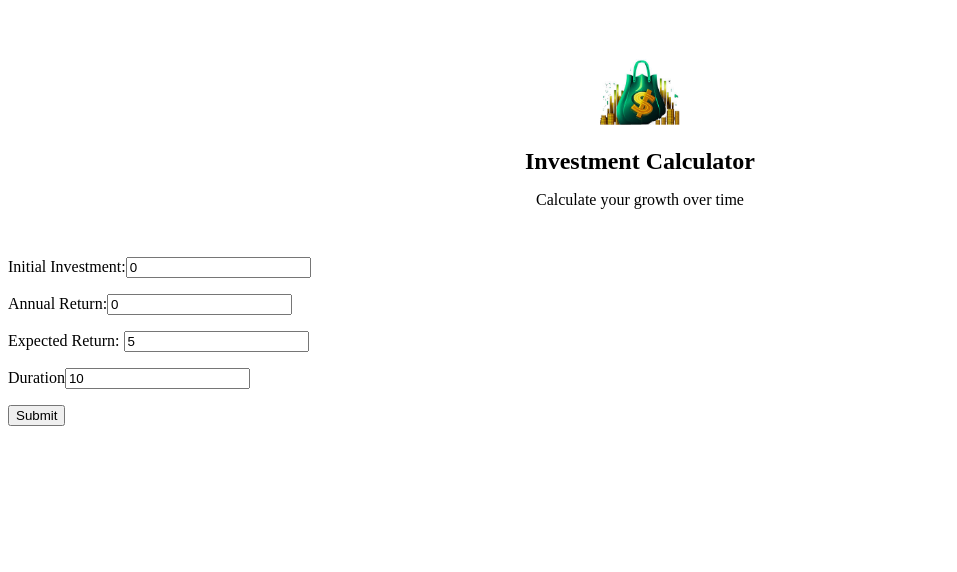
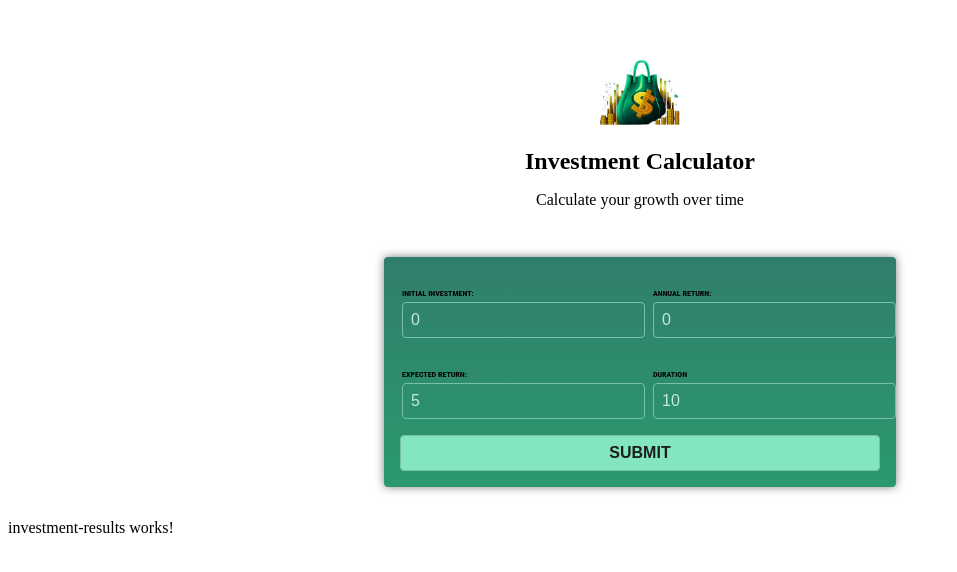
Before and after one commit to Hemanathan-C/AngularProject, an Angular app in the folder investment-calculator/: page / in a window 1280 px wide. Shown: the top 572 px of the page, without its empty margins (0-957 px from the left). Built offline with nearby package versions, Linux system fonts and the light colour scheme.

Commit message:
added input,output for results

```diff
--- a/investment-calculator/src/app/app.component.html
+++ b/investment-calculator/src/app/app.component.html
@@ -1,2 +1,3 @@
 <app-header></app-header>
-<app-user-input></app-user-input>
+<app-user-input (calculate)="onCalculateInvestmentResults($event)"></app-user-input>
+<app-investment-results [results]="investmentResults"></app-investment-results>
--- a/investment-calculator/src/app/app.component.ts
+++ b/investment-calculator/src/app/app.component.ts
@@ -1,16 +1,26 @@
 import { Component } from '@angular/core';
 import { HeaderComponent } from './header/header.component';
 import { UserInputComponent } from './user-input/user-input.component';
+import { InvestmentInput } from './investment-input.model';
+import { InvestmentResultsComponent } from './investment-results/investment-results.component';
 
 @Component({
   selector: 'app-root',
-  imports: [HeaderComponent,UserInputComponent],
+  imports: [HeaderComponent,UserInputComponent,InvestmentResultsComponent],
   templateUrl: './app.component.html',
   styleUrl: './app.component.css'
 })
 export class AppComponent {
   title = 'Investment Calculator';
-  calculateInvestmentResults(data: {initialInvestment:number, annualInvestment:number, expectedReturn:number, duration:number}) {
+  investmentResults?: {
+    year: number;
+    interest: number;
+    valueEndOfYear: number;
+    annualInvestment: number;
+    totalInterest: number;
+    totalAmountInvested: number;
+  }[];
+  onCalculateInvestmentResults(data: InvestmentInput) {
     const {initialInvestment, annualInvestment, expectedReturn, duration} = data;
     const annualData = []
     let investmentValue = initialInvestment;
@@ -29,6 +39,7 @@ export class AppComponent {
         totalAmountInvested: initialInvestment + annualInvestment * year,
       });
     }
-    return annualData;
+    console.log('Annual Data:', annualData);
+    this.investmentResults = annualData;
   }
 }
--- /dev/null
+++ b/investment-calculator/src/app/investment-input.model.ts
@@ -0,0 +1,6 @@
+export interface InvestmentInput {
+    initialInvestment: number;
+    annualInvestment: number;
+    expectedReturn: number;
+    duration: number;
+}
--- /dev/null
+++ b/investment-calculator/src/app/investment-results/investment-results.component.css
@@ -0,0 +1,19 @@
+table {
+  max-width: 50rem;
+  margin: 2rem auto;
+  padding: 1rem;
+  table-layout: fixed;
+  border-spacing: 1rem;
+  text-align: right;
+}
+
+table thead {
+  font-size: 0.7rem;
+  color: #83e6c0;
+}
+
+table tbody {
+  font-family: "Roboto Condensed", sans-serif;
+  font-size: 0.85rem;
+  color: #c2e9e0;
+}
--- /dev/null
+++ b/investment-calculator/src/app/investment-results/investment-results.component.html
@@ -0,0 +1 @@
+<p>investment-results works!</p>
--- a/investment-calculator/src/app/user-input/user-input.component.css
+++ b/investment-calculator/src/app/user-input/user-input.component.css
@@ -0,0 +1,50 @@
+form {
+  padding: 1rem;
+  max-width: 30rem;
+  margin: 2rem auto;
+  border-radius: 4px;
+  background: linear-gradient(180deg, #307e6c, #2b996d);
+  box-shadow: 0 0 10px rgba(0, 0, 0, 0.5);
+}
+
+.input-group {
+  display: flex;
+  justify-content: space-evenly;
+  gap: 1.5rem;
+}
+
+label {
+  display: block;
+  margin-bottom: 0.25rem;
+  font-family: "Roboto Condensed", sans-serif;
+  font-size: 0.5rem;
+  font-weight: bold;
+  text-transform: uppercase;
+}
+
+input {
+  width: 100%;
+  padding: 0.5rem;
+  border: 1px solid #76c0ae;
+  border-radius: 0.25rem;
+  background-color: transparent;
+  color: #c2e9e0;
+  font-size: 1rem;
+}
+
+button {
+  width: 100%;
+  padding: 0.5rem;
+  border: 1px solid #76c0ae;
+  border-radius: 0.25rem;
+  background-color: #83e6c0;
+  color: #1a1f1d;
+  font-size: 1rem;
+  font-weight: bold;
+  text-transform: uppercase;
+  cursor: pointer;
+}
+
+button:hover {
+  background-color: #aaf1d6;
+}
--- a/investment-calculator/src/app/user-input/user-input.component.ts
+++ b/investment-calculator/src/app/user-input/user-input.component.ts
@@ -1,5 +1,6 @@
-import { Component } from '@angular/core';
+import { Component, EventEmitter, Output } from '@angular/core';
 import { FormsModule } from '@angular/forms';
+import { InvestmentInput } from '../investment-input.model';
 
 @Component({
   selector: 'app-user-input',
@@ -8,15 +9,19 @@ import { FormsModule } from '@angular/forms';
   styleUrl: './user-input.component.css'
 })
 export class UserInputComponent {
+  @Output() calculate = new EventEmitter<InvestmentInput>();
+
   enteredInitialInvestment = '0';
   enteredAnnualReturn = '0';
   enteredExpectedReturn = '5';
   enteredDuration = '10';
 
   onSubmit() {
-    console.log('Initial Investment:', this.enteredInitialInvestment);
-    console.log('Annual Return:', this.enteredAnnualReturn);
-    console.log('Expected Return:', this.enteredExpectedReturn);
-    console.log('Duration:', this.enteredDuration);
+    this.calculate.emit({
+      initialInvestment: +this.enteredInitialInvestment,
+      annualInvestment: +this.enteredAnnualReturn,
+      expectedReturn: +this.enteredExpectedReturn,
+      duration: +this.enteredDuration
+    })
   }
 }
```
Also changed, not shown: investment-calculator/src/app/investment-results/investment-results.component.ts (added, +19 -0 lines), 1 other file (tests, documents, lock files or other folders).
